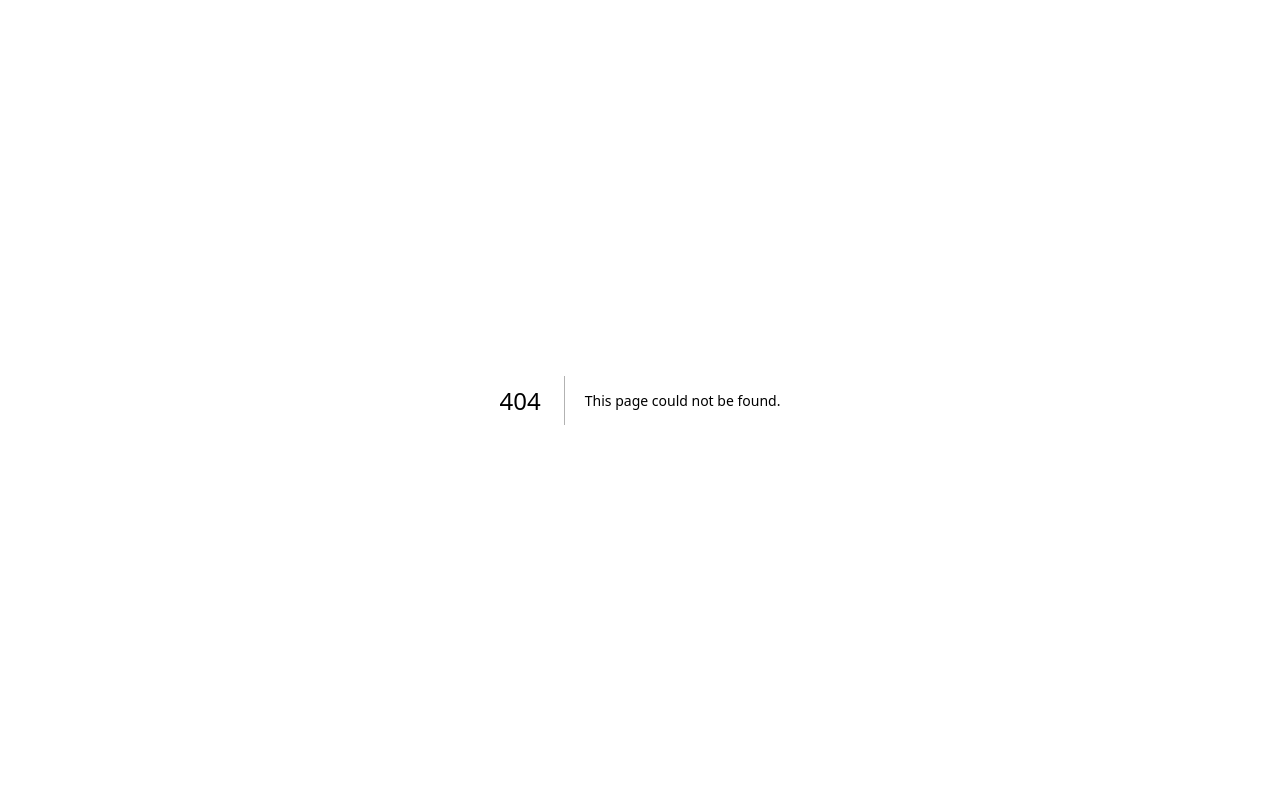
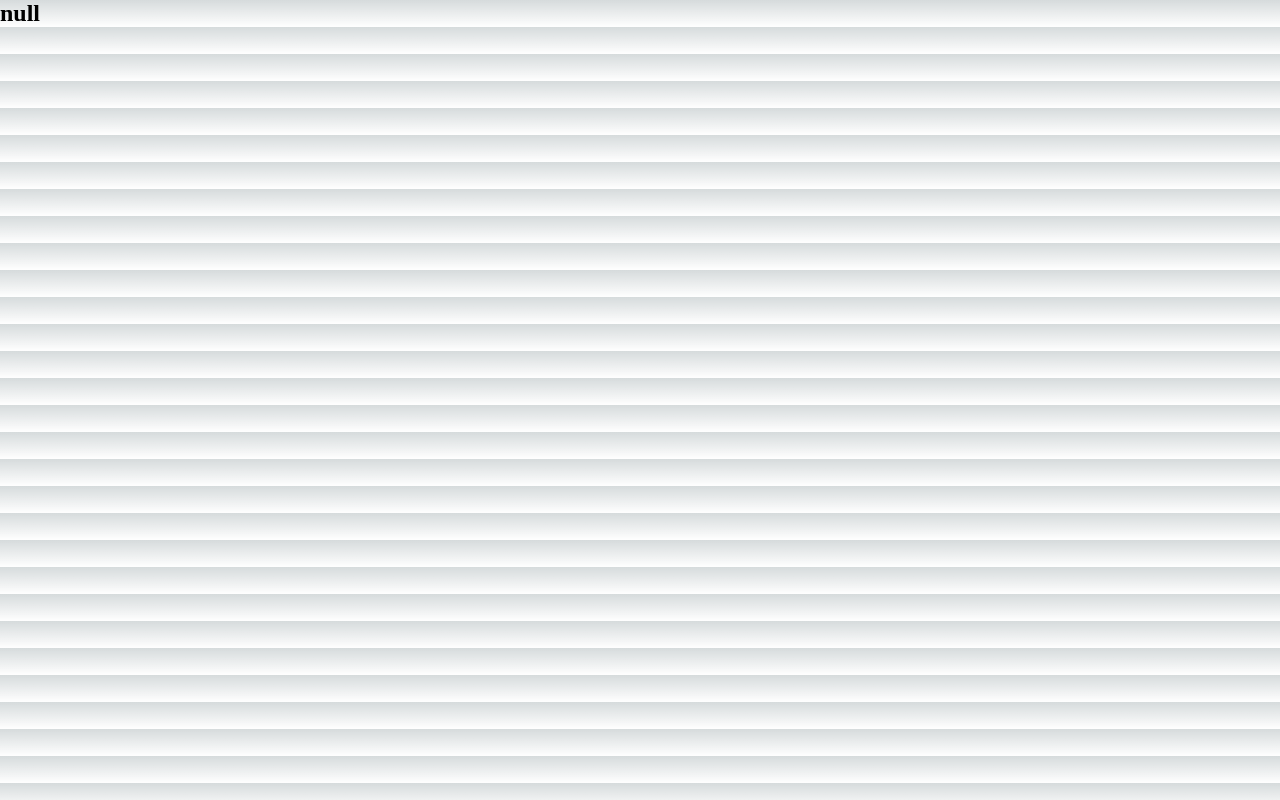
Before and after one commit to Cameron933/pair_programming, a Next.js app: page /Like in a window 1280 px wide. Before the commit this address had no page. Built offline with nearby package versions, Linux system fonts and the light colour scheme.

Commit message:
like status

```diff
--- /dev/null
+++ b/src/pages/Like.tsx
@@ -0,0 +1,20 @@
+import React, { useState } from "react";
+
+type LikeStatus = "liked" | "disliked" | null;
+
+const Like = () => {
+  const [status, setStatus] = useState<LikeStatus>(null);
+  const [statusCounter, setStatusCounter] = useState({
+    liked: 100,
+    dislike: 25,
+  });
+  // Syntax: map((element, index, array) => {... return v})
+
+  return (
+    <article>
+      <h1>{status ?? "null"}</h1>
+    </article>
+  );
+};
+
+export default Like;
```
Also changed, not shown: src/pages/likeAndDislike.tsx (deleted, +0 -15 lines).
